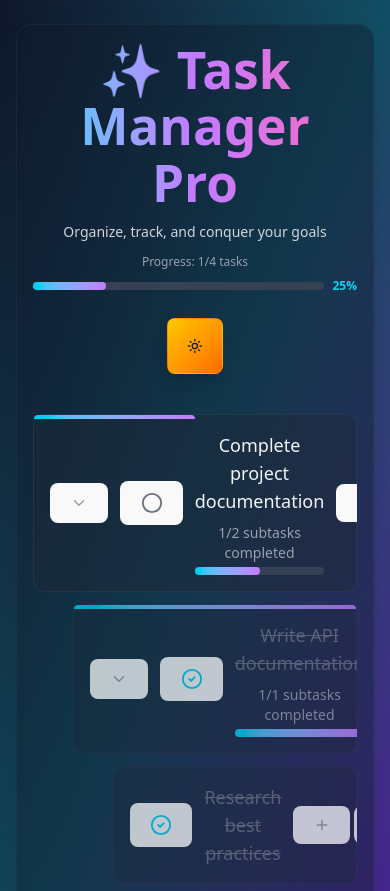
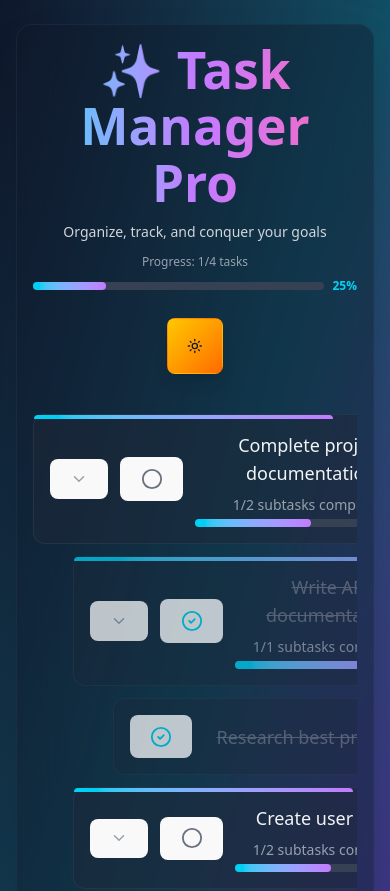
Before and after one commit to Sushant041/quizizz_task, a React (Vite) app: page / in a window 390 px wide. Shown: the top 891 px of the page. Built offline with nearby package versions, Linux system fonts and the light colour scheme.

Commit message:
responsive for mobiles

```diff
--- a/src/App.tsx
+++ b/src/App.tsx
@@ -170,7 +170,7 @@ const App: React.FC = () => {
 
           {/* Responsive ListComponent with Scroll */}
           <div className="w-full max-w-full overflow-x-hidden">
-            <div className="max-h-[70vh] overflow-auto">
+            <div className="overflow-auto">
               <ListComponent
                 tasks={tasks}
                 onTasksUpdate={setTasks}
--- a/src/components/ListComponent.tsx
+++ b/src/components/ListComponent.tsx
@@ -254,7 +254,7 @@ const ListComponent: React.FC<ListComponentProps> = ({ tasks, onTasksUpdate, isD
   };
 
   return (
-    <div className="space-y-4">
+    <div className="space-y-4 min-w-[600px]">
       {tasks.map(task => (
         <TaskItem key={task.id} task={task} />
       ))}
```
